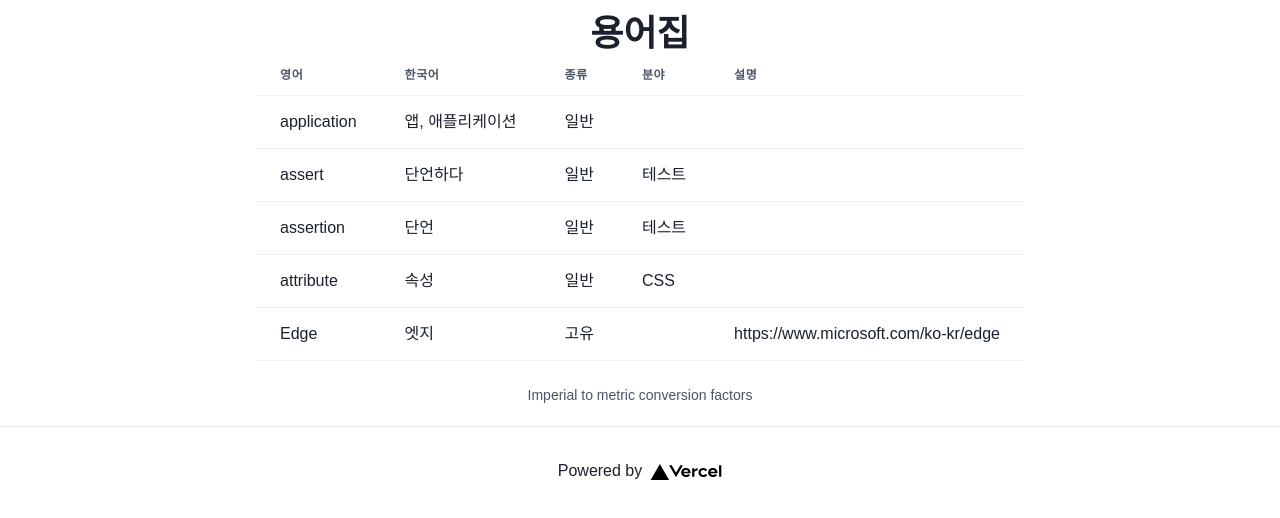
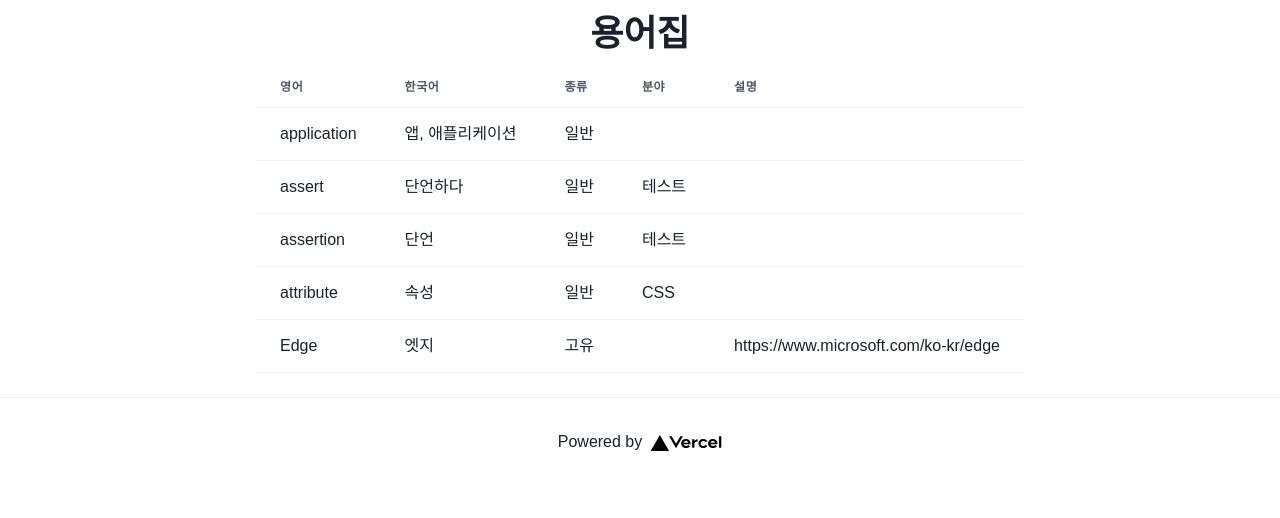
Before and after one commit to autroshot/docs-glossary, a Next.js app: page / in a window 1280 px wide. Shown: the top 518 px of the page. Built offline with nearby package versions, Linux system fonts and the light colour scheme.

Commit message:
용어집 테이블 CSS 수정

```diff
--- a/pages/index.tsx
+++ b/pages/index.tsx
@@ -27,8 +27,7 @@ const Home: NextPage = () => {
         <Container centerContent maxW="container.xl" my={3}>
           <Heading>용어집</Heading>
           <TableContainer>
-            <Table variant="simple">
-              <TableCaption>Imperial to metric conversion factors</TableCaption>
+            <Table variant="simple" my={3}>
               <Thead>
                 <Tr>
                   <Th>영어</Th>
```
